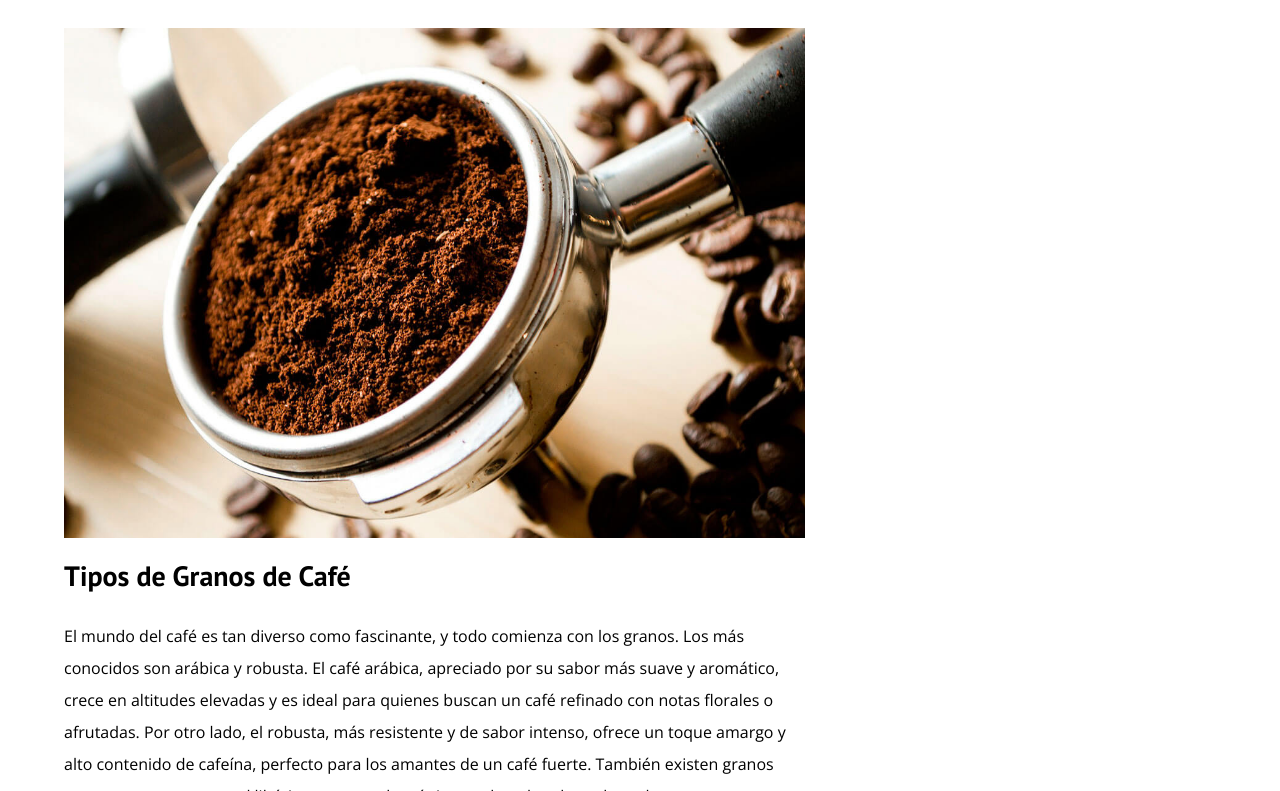
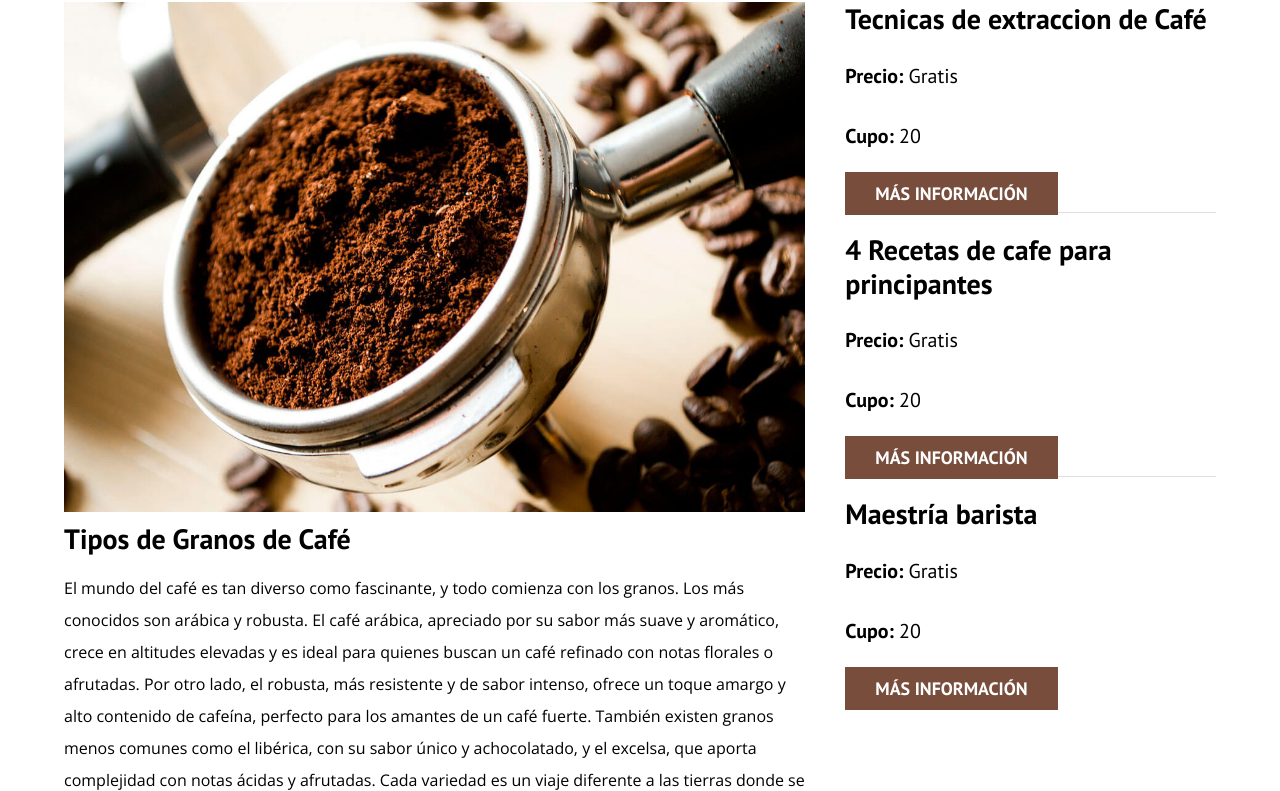
Before and after one commit to yaiv/DesarrolloWeb, a plain HTML site: page TercerProyecto-BlogCafe/index.html in a window 1280 px wide. Shown: the part 700-1491 px from the top of the page. Drawn offline with nearby package versions, Linux system fonts and the light colour scheme; files whose address does not match are found by name.

Commit message:
Se genera barra lateral y footer

```diff
--- a/TercerProyecto-BlogCafe/css/style.css
+++ b/TercerProyecto-BlogCafe/css/style.css
@@ -29,8 +29,8 @@ body {
 /*Globales*/
 
 .contenedor {
-    max-width: 120rem;
-    width: 90%;
+    max-width: 120rem; /*maximo 1200px mientras alla ese espacio disponible */
+    width: 90%; /*Se ocupa el 90% min(90%, 120rem;) es lo mismo que se tiene en codigo  */
     margin: 0 auto;
 }
 
@@ -40,6 +40,7 @@ a{
 
 h1, h2, h3, h4 {
     font-family: var(--fuenteHeading);
+    line-height: 1.2;
 
 }
 h1 {
@@ -94,6 +95,10 @@ img {
     .header-texto{
         margin-top: 15rem;
     }
+}
+
+.barra {
+    padding-top: 4rem;
 }
 @media (min-width: 768PX) {
     .barra{
@@ -170,3 +175,41 @@ img {
 .boton--primario {
     background-color: var(--negro);
 }
+
+.boton--secundario{
+    background-color: var(--primario);
+}
+
+.cursos {
+    list-style: none;
+}
+
+.widget-curso {
+    border-bottom: 1px solid var(--gris);
+    margin-bottom: 2rem;
+}
+
+.widget-curso:last-of-type{
+    border: none;
+    margin-bottom: 0;
+}
+
+.widget-curso__label {
+    font-family: var(--fuenteHeading);
+    font-weight: bold;
+}
+
+.widget-curso__info {
+    font-weight: normal;
+}
+
+.widget-curso__label,
+.widget-curso__info {
+    font-size: 2rem;
+}
+
+.footer {
+    background-color: var(--negro);
+    padding: 3rem 0;
+    margin-top: 4rem;
+}
--- a/TercerProyecto-BlogCafe/index.html
+++ b/TercerProyecto-BlogCafe/index.html
@@ -87,7 +87,65 @@
 
         <aside class="sidebar">
             <h3>Nuestros Cursos y Talleres</h3>
+
+            <ul class="cursos no-padding">
+            <li class="widget-curso">
+            <h4 class="no-margin">Tecnicas de extraccion de Café</h4>
+            <p class="widget-curso__label">Precio:
+                <span class="widget-curso__info">Gratis</span>
+            </p>
+            <p class="widget-curso__label">Cupo:
+                <span class="widget-curso__info">20</span>
+            </p>
+            <a href="entrada.html" class="boton boton--secundario">Más información</a>
+
+            </li>
+
+            <li class="widget-curso">
+                <h4 class="no-margin">4 Recetas de cafe para principantes</h4>
+                <p class="widget-curso__label">Precio:
+                    <span class="widget-curso__info">Gratis</span>
+                </p>
+                <p class="widget-curso__label">Cupo:
+                    <span class="widget-curso__info">20</span>
+                </p>
+                <a href="entrada.html" class="boton boton--secundario">Más información</a>
+
+                </li>
+
+                <li class="widget-curso">
+                    <h4 class="no-margin">Maestría barista</h4>
+                    <p class="widget-curso__label">Precio:
+                        <span class="widget-curso__info">Gratis</span>
+                    </p>
+                    <p class="widget-curso__label">Cupo:
+                        <span class="widget-curso__info">20</span>
+                    </p>
+                    <a href="entrada.html" class="boton boton--secundario">Más información</a>
+
+                    </li>
+            </ul>
         </aside>
     </div>
+
+
+        <footer class="footer">
+            <div class="contenedor">
+                <div class="barra">
+                    <a class="logo"href="index.html">
+                        <h1 class="logo__nombre centrar-texto no-margin">Blog<span class="logo__bold">DeCafé</span></h1>
+                    </a>
+
+                    <nav class="navegacion">
+                        <a href="nosotros.html" class="navegacion__enlace">Nosotros</a>
+                        <a href="cursos.html" class="navegacion__enlace">Cursos</a>
+                        <a href="contacto.html" class="navegacion__enlace">Contacto</a>
+                    </nav>
+                </div>
+            </div>
+        </footer>
+
+
 </body>
+
 </html>
```
